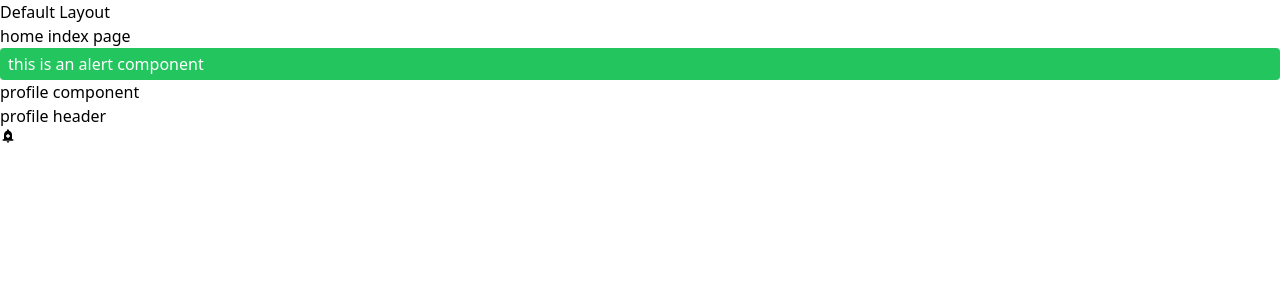
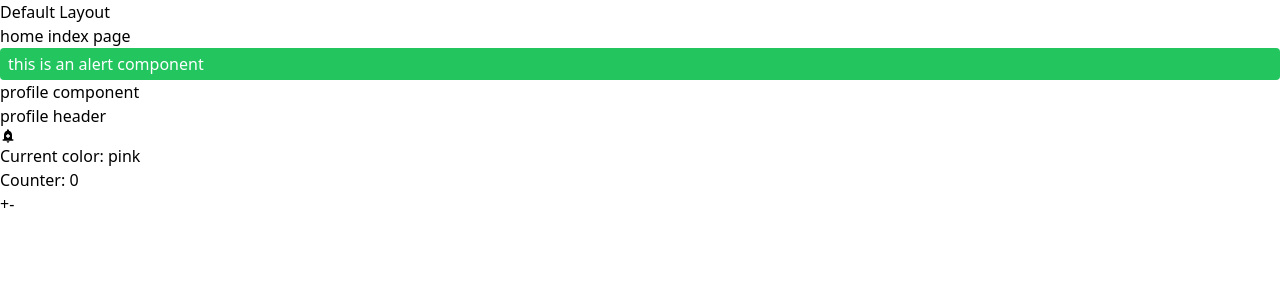
Before and after one commit to sertunc/nuxt-example, a Nuxt app: page / in a window 1280 px wide. Shown: the top 300 px of the page. Built offline with nearby package versions, Linux system fonts and the light colour scheme.

Commit message:
add state

```diff
--- /dev/null
+++ b/components/Counter.vue
@@ -0,0 +1,12 @@
+<script setup>
+const color = useColor()
+const counter = useCounter()
+</script>
+
+<template>
+    <p>Current color: {{ color }}</p>
+
+    <p>Counter: {{ counter }}</p>
+    <button @click="counter++">+</button>
+    <button @click="counter--">-</button>
+</template>
--- /dev/null
+++ b/composables/states.ts
@@ -0,0 +1,2 @@
+export const useCounter = () => useState<number>("counter", () => 0);
+export const useColor = () => useState<string>("color", () => "pink");
--- a/pages/index.vue
+++ b/pages/index.vue
@@ -6,6 +6,7 @@
     <Alert />
     <Profile />
     <IconsBell />
+    <Counter />
 </template>
 
 <script setup>
```
